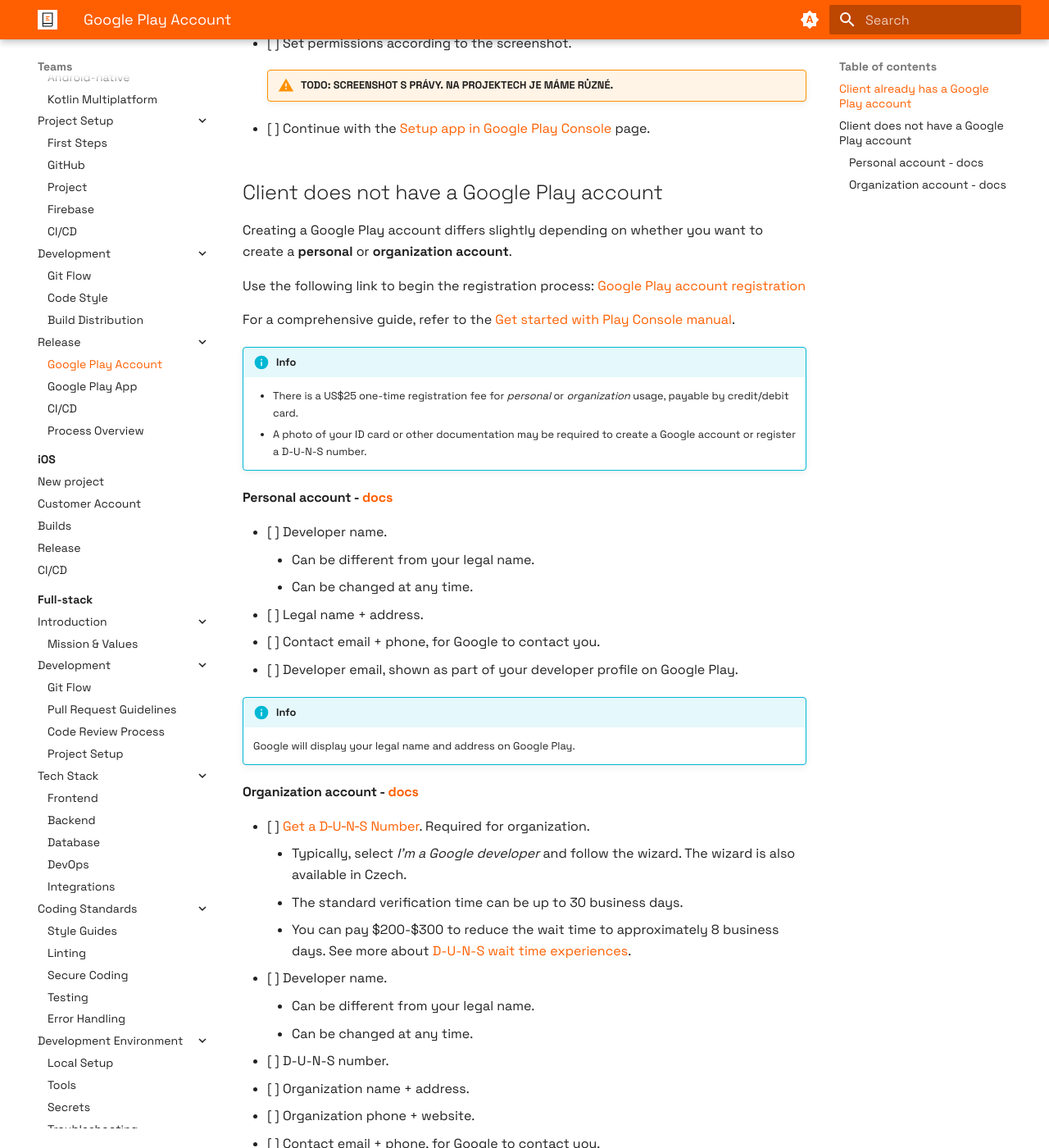
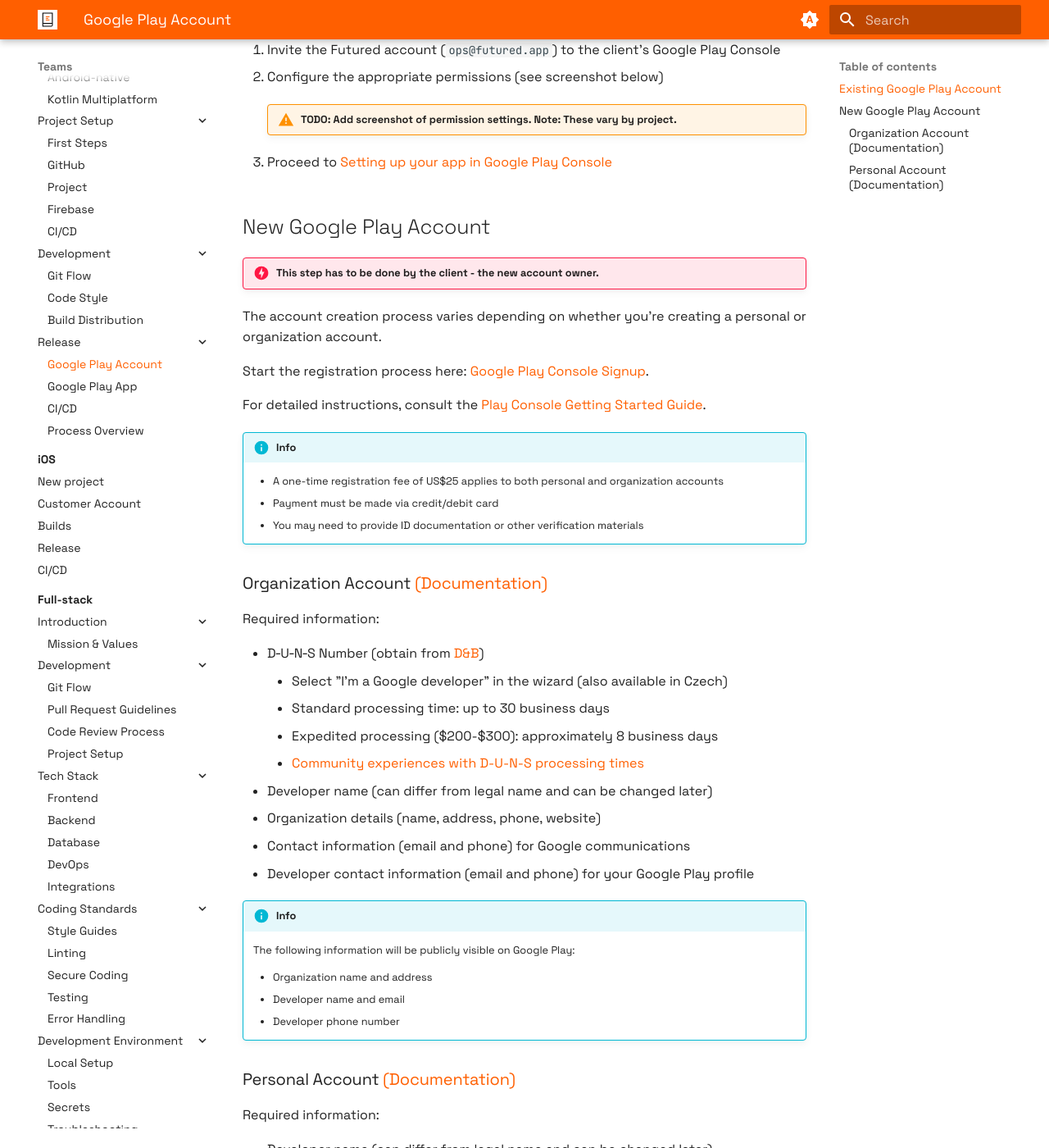
Before and after one commit to futuredapp/Engineering-Handbook, an MkDocs documentation site: the page built from docs/Teams/android/release/00_google_play_account.md, in a window 1280 px wide and 1400 px high, scrolled down 338 px. Shown: the whole window at 82% size. Built offline with MkDocs 1.6.1 and Material for MkDocs 9.7.7, drawn with Linux system fonts in a browser that asks for light colours; some of the changed text lies outside the part shown.

Commit message:
Update Google Play account setup documentation for better readability.

```diff
--- a/docs/Teams/android/release/00_google_play_account.md
+++ b/docs/Teams/android/release/00_google_play_account.md
@@ -1,50 +1,62 @@
-# Google Play account
+# Google Play Account Setup
 
-This page describes how to **create and set up a Google Play account**.
+This page describes how to create and set up a Google Play account.
 
-## Client already has a Google Play account
-- [ ] Add Futured account `ops@futured.app` to client's Google Play Console.
-- [ ] Set permissions according to the screenshot.
+## Existing Google Play Account
+If the client already has a Google Play account:
 
-    !!! warning "TODO: SCREENSHOT S PRÁVY. NA PROJEKTECH JE MÁME RŮZNÉ."
+1. Invite the Futured account (`ops@futured.app`) to the client's Google Play Console
+2. Configure the appropriate permissions (see screenshot below)
 
-- [ ] Continue with the [Setup app in Google Play Console](./10_google_play_app.md) page.
+    !!! warning "TODO: Add screenshot of permission settings. Note: These vary by project."
 
-## Client does not have a Google Play account
-Creating a Google Play account differs slightly depending on whether you want to create a **personal** or **organization account**.
+3. Proceed to [Setting up your app in Google Play Console](./10_google_play_app.md)
 
-Use the following link to begin the registration process: [Google Play account registration](https://play.google.com/console/signup)
+## New Google Play Account
 
-For a comprehensive guide, refer to the [Get started with Play Console manual](https://support.google.com/googleplay/android-developer/answer/6112435).
+!!! danger "This step has to be done by the client - the new account owner."
+
+The account creation process varies depending on whether you're creating a personal or organization account.
+
+Start the registration process here: [Google Play Console Signup](https://play.google.com/console/signup).
+
+For detailed instructions, consult the [Play Console Getting Started Guide](https://support.google.com/googleplay/android-developer/answer/6112435).
 
 !!! info
-    - There is a US$25 one-time registration fee for *personal* or *organization* usage, payable by credit/debit card.
-    - A photo of your ID card or other documentation may be required to create a Google account or register a D-U-N-S number.
+    - A one-time registration fee of US$25 applies to both personal and organization accounts
+    - Payment must be made via credit/debit card
+    - You may need to provide ID documentation or other verification materials
 
-#### Personal account - [docs](https://support.google.com/googleplay/android-developer/answer/13628312)
-- [ ] Developer name.
-    - Can be different from your legal name.
-    - Can be changed at any time.
-- [ ] Legal name + address.
-- [ ] Contact email + phone, for Google to contact you.
-- [ ] Developer email, shown as part of your developer profile on Google Play.
+### Organization Account [(Documentation)](https://support.google.com/googleplay/android-developer/answer/13628312)
+
+Required information:
+
+- D‑U‑N‑S Number (obtain from [D&B](https://www.dnb.com/en-us/smb/duns/get-a-duns.html))
+    - Select "I'm a Google developer" in the wizard (also available in Czech)
+    - Standard processing time: up to 30 business days
+    - Expedited processing ($200-$300): approximately 8 business days
+    - [Community experiences with D-U-N-S processing times](https://www.reddit.com/r/smallbusiness/comments/1124z4t/dun_and_bradstreet_number_wait_time/)
+- Developer name (can differ from legal name and can be changed later)
+- Organization details (name, address, phone, website)
+- Contact information (email and phone) for Google communications
+- Developer contact information (email and phone) for your Google Play profile
 
 !!! info
-    Google will display your legal name and address on Google Play.
+    The following information will be publicly visible on Google Play:
 
-#### Organization account - [docs](https://support.google.com/googleplay/android-developer/answer/13628312)
-- [ ] [Get a D‑U‑N‑S Number](https://www.dnb.com/en-us/smb/duns/get-a-duns.html). Required for organization.
-    - Typically, select *I'm a Google developer* and follow the wizard. The wizard is also available in Czech.
-    - The standard verification time can be up to 30 business days.
-    - You can pay $200-$300 to reduce the wait time to approximately 8 business days. See more about [D-U-N-S wait time experiences](https://www.reddit.com/r/smallbusiness/comments/1124z4t/dun_and_bradstreet_number_wait_time/).
-- [ ] Developer name.
-    - Can be different from your legal name.
-    - Can be changed at any time.
-- [ ] D-U-N-S number.
-- [ ] Organization name + address.
-- [ ] Organization phone + website.
-- [ ] Contact email + phone, for Google to contact you.
-- [ ] Developer email + phone, shown as part of your developer profile on Google Play.
+    - Organization name and address
+    - Developer name and email
+    - Developer phone number
 
-!!! info
-    Google will display the organization name + address, developer name + email address, and developer phone number on Google Play.
+
+### Personal Account [(Documentation)](https://support.google.com/googleplay/android-developer/answer/13628312)
+
+Required information:
+
+- Developer name (can differ from legal name and can be changed later)
+- Legal name and address
+- Contact information (email and phone) for Google communications
+- Developer email (will be visible in your Google Play profile)
+
+!!! warning
+    The main difference between a personal and organization account is that the personal account is not associated with a D-U-N-S number, **however your legal (personal) name and address will be publicly visible on Google Play**.
```
